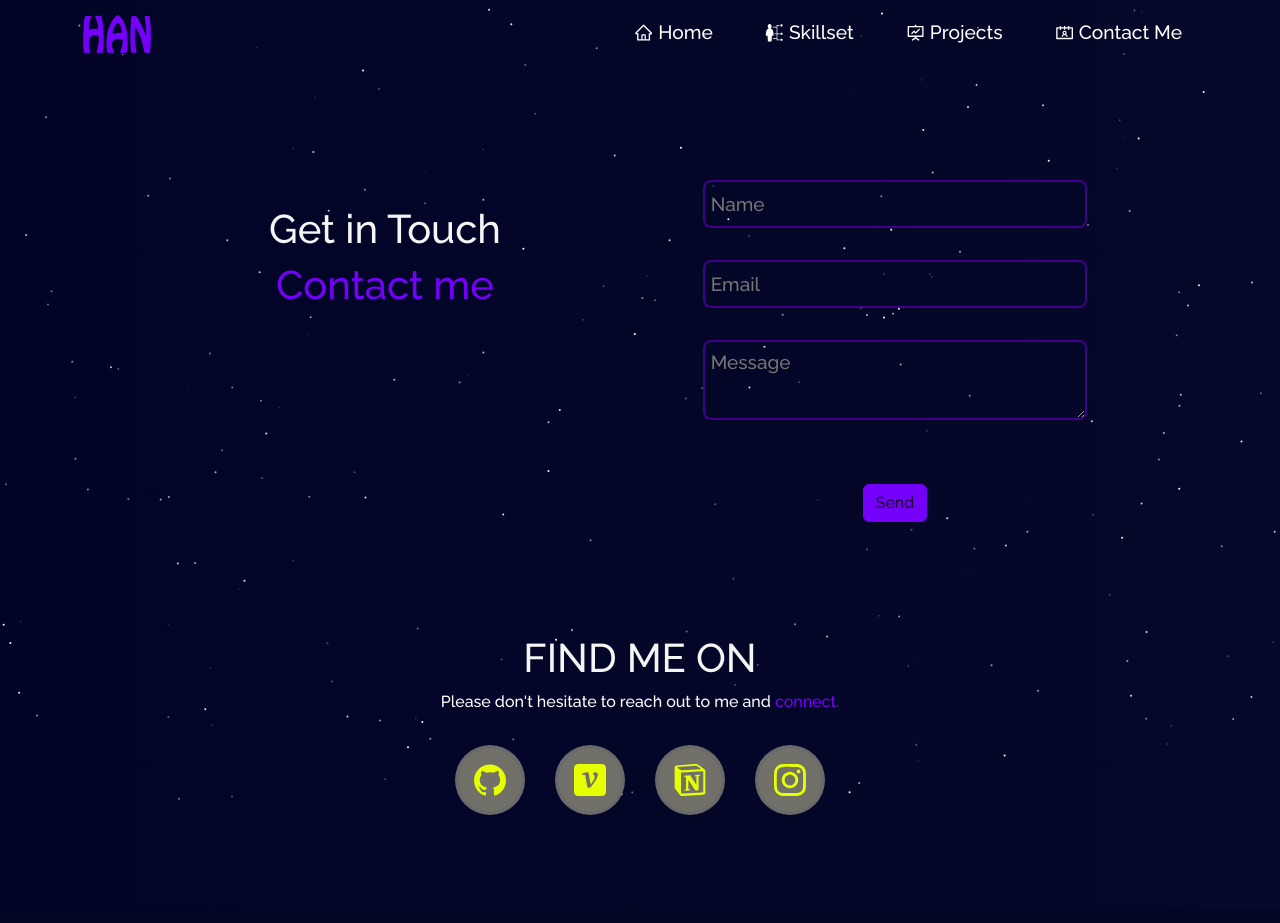
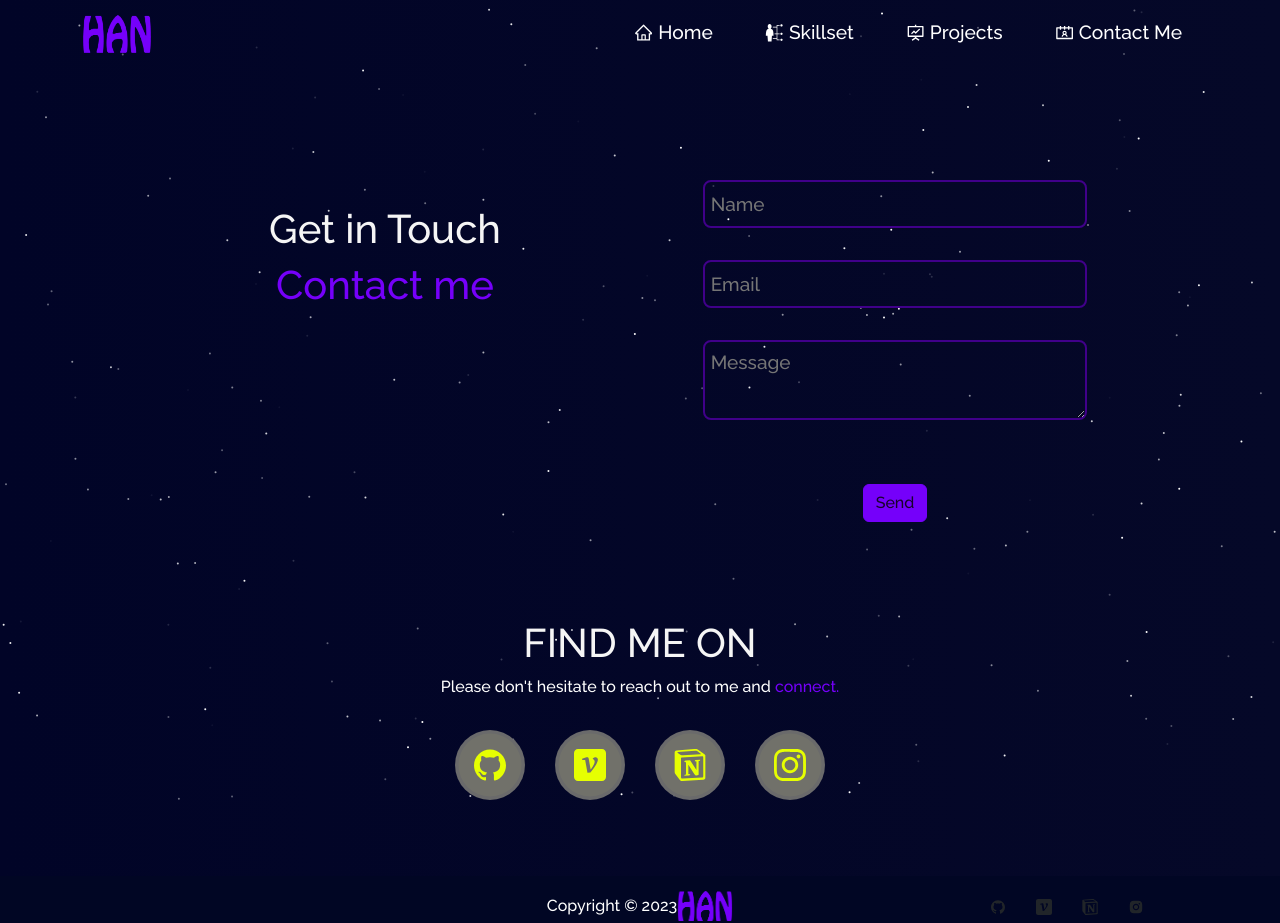
Before and after one commit to hanyoko/PORTFOLIO, a React (Create React App) app: page /contact in a window 1280 px wide. Shown: the top 923 px of the page. Built offline with nearby package versions, Linux system fonts and the light colour scheme.

Commit message:
portfolio0620

```diff
--- a/src/components/Contact/Social.js
+++ b/src/components/Contact/Social.js
@@ -5,14 +5,14 @@ import './Social.css'
 
 const Social = () => {
   return (
-    <Container style={{ paddingTop: '80px', paddingBottom: '19px' }}>
+    <Container style={{ paddingTop: '65px' }}>
     <Row>
               <Col md={12} className="contact-social">
                 <div className='contact-text'>
-                <h1>FIND ME ON</h1>
-                <p>
-                Please don't hesitate to reach out to me and <span className="yellow">connect.</span>
-                </p>
+                  <h1>FIND ME ON</h1>
+                  <p>
+                  Please don't hesitate to reach out to me and <span className="yellow">connect.</span>
+                  </p>
                 </div>
                 <ul className="contact-social-links">
                   <li className="contact-icons">
--- a/src/style.css
+++ b/src/style.css
@@ -539,14 +539,14 @@ html {
 /* --------- */
 .project-section {
   position: relative !important;
-  padding-top: 130px !important;
-  padding-bottom: 30px !important;
+  padding-top: 110px !important;
+  padding-bottom: 20px !important;
   background-image: var(--section-background-color) !important;
 }
 
 .project-card {
   padding-top: 50px !important;
-  padding-bottom: 30px !important;
+  padding-bottom: 28px !important;
   padding-left: 25px !important;
   padding-right: 25px !important;
   height: auto !important;
```
